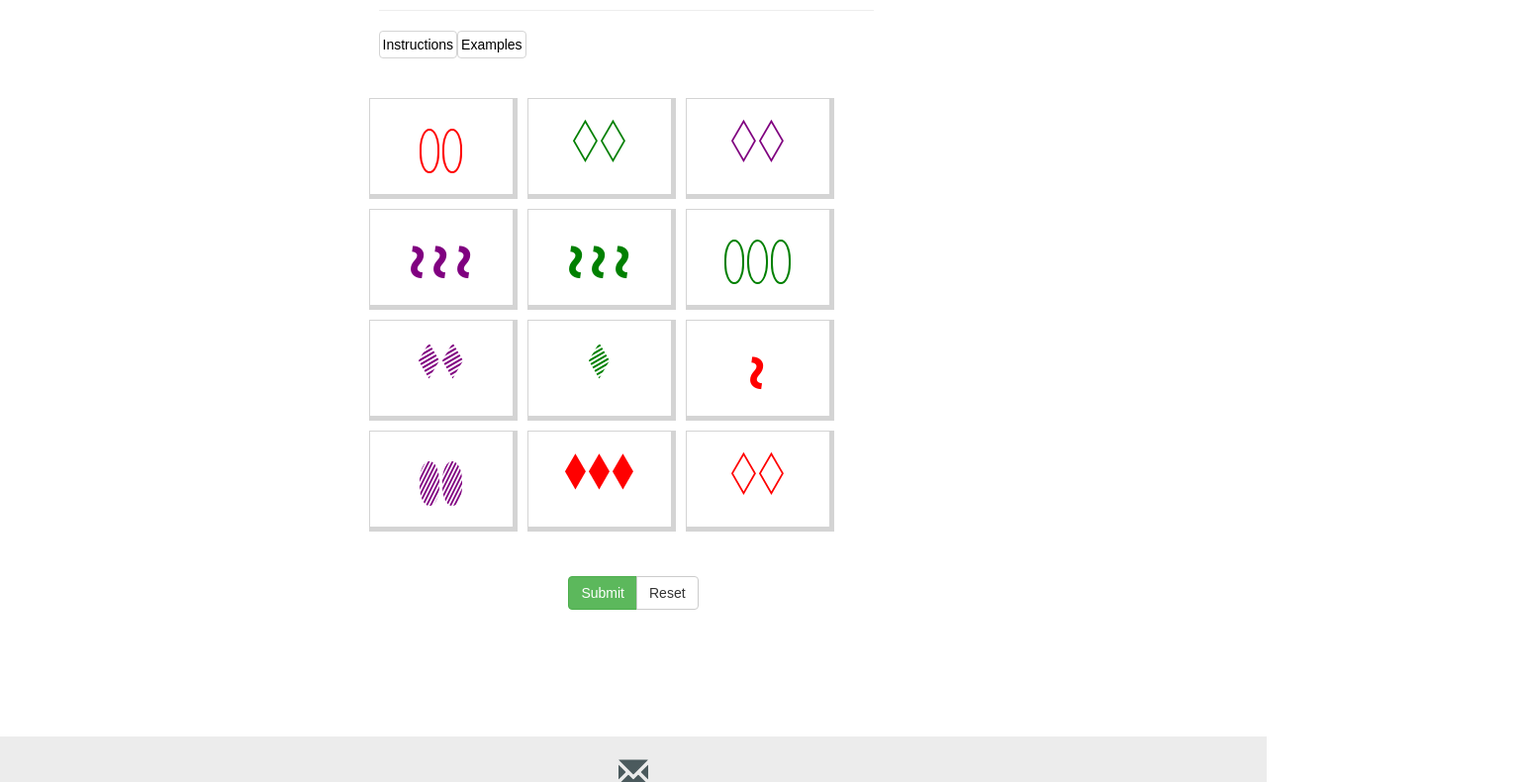
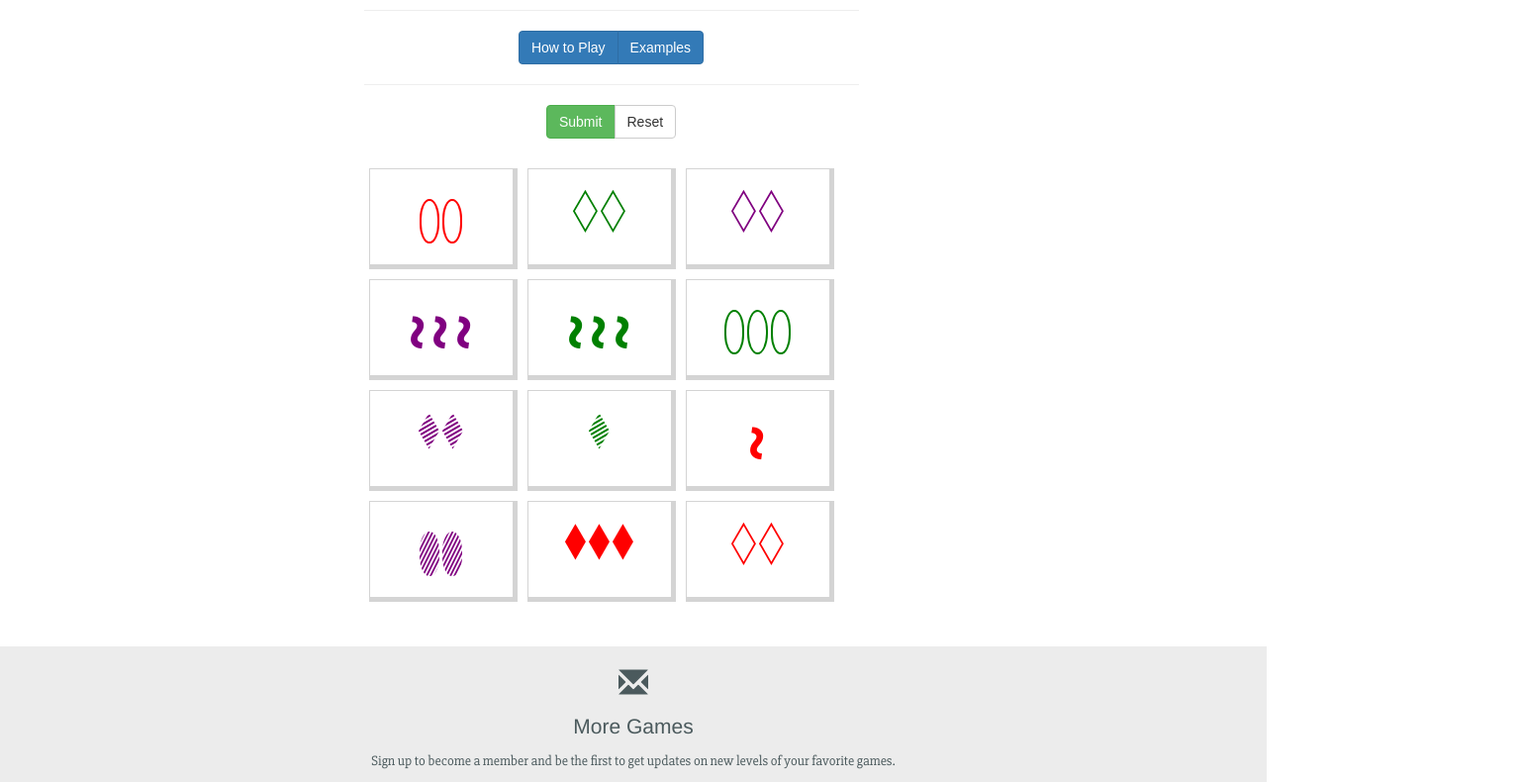
Before and after one commit to amy-b/finalProject, a plain HTML site: page index.html in a window 1280 px wide. Shown: the part 109-899 px from the top of the page at 99% size, 1538 px wide, since content can reach past the window. Drawn offline with Linux system fonts and the light colour scheme.

Commit message:
adds final css

```diff
--- a/css/index.css
+++ b/css/index.css
@@ -6,8 +6,17 @@ body{
 	line-height: 1;
 }
 
+.container{
+	width:500px;
+	padding-right:0;
+	padding-left:0;
+	margin-right:0;
+	margin-left:0;
+}
+
 .page-header{
 	width:500px;
+	text-align: center;
 }
 
 .gameContainer{
@@ -20,21 +29,26 @@ body{
 }
 
 .instructions-button, .examples-button{
-	background-color: white;
-	border: 1px solid #d4d4d4;
-	color: black;
-	padding: 3px 3px;
 	text-align: center;
-	text-decoration: none;
 	display: block;
 	font-size: 1em;
 	float:left;
-	margin-bottom: 20px;
+	margin: 0 auto;
 }
 
-.btn-bottom{
+.button-container{
 	text-align: center;
-	padding-bottom: 10%;
+	margin-bottom: 10px;
+}
+
+/*.btn-bottom{
+	display: block;
+	clear:left;
+}*/
+
+.alert{
+	display: block;
+	clear:left;
 }
 
 .glyphicon{
@@ -44,6 +58,7 @@ body{
 .instructions, .examples {
 	display:block;
 	float:right;
+	clear:left;
 }
 
 p{
--- a/index.html
+++ b/index.html
@@ -17,16 +17,19 @@
                 <div class="page-header">
                     <h1>Set Card Game</h1>
                 </div>
-                <button class="btn btn-default instructions-button" type="submit">Instructions</button>
+                <div class="button-container">
+                <div class="btn-group">
+                    <button class="btn btn-primary instructions-button" type="submit">How to Play</button>
+                    <button class="btn btn-primary examples-button" type="submit
+                    ">Examples</button>
+                </div>
+                </div>
                     <div class="instructions">
                         <p>The object of the game is to identify a SET of 3 cards from 12 cards placed face up in from of you. Each card has four features, which can vary as follows:</p>
                         <img id="instruction-img" src="img/set-instructions.png" alt="instruction-img">
                         <p>A SET consists of 3 cards in which each of the cards' features, looked at one-by-one, are the same on each card, or, are different on each card. All of the features must seperately satisfy this rule. In other words: shape must be either the same on all 3 cards, or different on each of the 3 cards; color must be either the same on all 3 cards, or different on each of the 3, etc. Examples see below</p>
                     </div>
-                <button class="btn btn-default examples-button" type="submit
-                ">Examples</button>
                     <div class="examples">
-                        <h2>Examples</h2>
                         <p>For example, the following are SETs:</p>
                         <img id="example1" src="img/set-example-1.png" alt="example1">
                         <p>All three cards have the same shape, the same color, the same number of sybols and they all have different shading.</p>
@@ -35,17 +38,24 @@
                         <img id="example3" src="img/set-example-3.png" alt="example3">
                         <p>All three cards have different shapes, different colors, different numbers of symbols and different shading.</p>
                     </div>
+                <hr>
+                <div class="button-container">
+                <div class="btn-group btn-bottom">
+                    <button class="btn btn-success submit">Submit</button>
+                    <button class="btn btn-default reset">Reset</button>
                 </div>
-                <div class="alert alert-block alert-error">
+                </div>
+                <div class="alert alert-error">
                   <button type="button" class="close" data-dismiss="alert">&times;</button>
                   <h4>Uh-oh!</h4>
                   <p>The combination you chose is not a set. Try again.</p>
                 </div>
-                <div class="alert alert-block alert-success">
+                <div class="alert alert-success">
                   <button type="button" class="close" data-dismiss="alert">&times;</button>
                   <h4>Awesome!</h4>
                   <p>You found a set.</p>
                 </div>
+            </div>
         </header>
 
             <section class="table">
@@ -124,13 +134,7 @@
                     </div>
                 </div>
             </section>
-        </div>
-        <div class="btn-bottom">
-            <div class="btn-group">
-                    <button class="btn btn-success submit">Submit</button>
-                    <button class="btn btn-default reset">Reset</button>
-            </div>
-        </div>
+    </div>
 
     <footer class="calls-to-action">
         <div class="container-footer">
```
